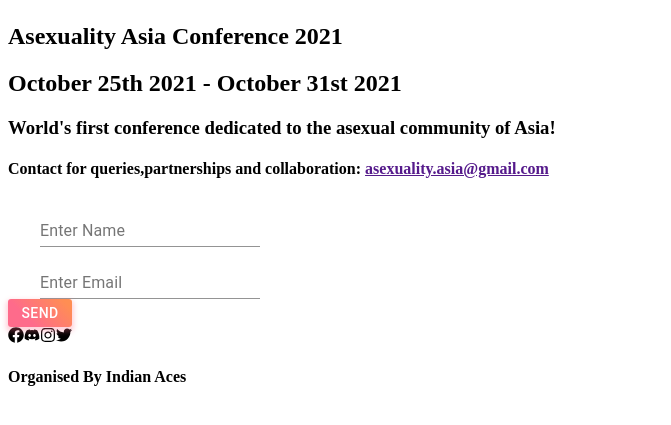
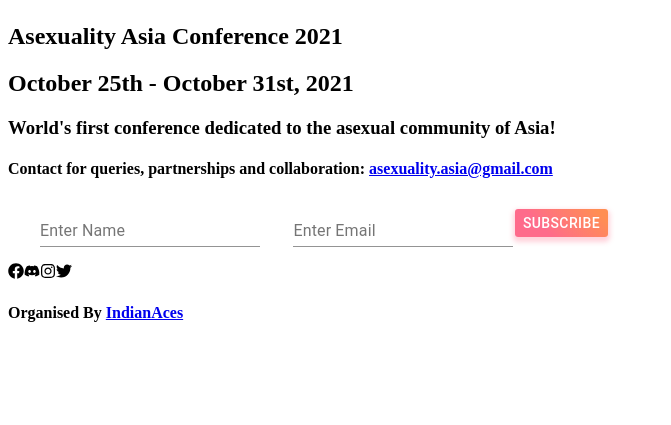
Before and after one commit to vinitaran/panacea, a Next.js app: page / in a window 1280 px wide. Shown: the part 369-794 px from the top of the page, without its empty margins (0-671 px from the left). Built offline with nearby package versions, Linux system fonts and the light colour scheme.

Commit message:
Email subscription

```diff
--- a/components/EmailButton.jsx
+++ b/components/EmailButton.jsx
@@ -1,4 +1,4 @@
-import React from "react";
+import React, {useState, useRef} from "react";
 import { Button } from "@material-ui/core";
 import { styled } from "@material-ui/core/styles";
 import TextField from "@material-ui/core/TextField";
@@ -10,6 +10,7 @@
 import Grid from '@material-ui/core/Grid';
 import AccountCircle from '@material-ui/icons/AccountCircle';
 import EmailIcon from '@material-ui/icons/Email';
+import {saveSubscription} from "./services/subscription.service";
 
 const useStyles = makeStyles((theme) => ({
   root: {
@@ -31,20 +32,47 @@
     boxShadow: "0 3px 5px 2px rgba(255, 105, 135, .3)",
     color: "white",
     height: 28,
-    padding: "0 10px",
+    padding: "0 30px",
   });
 
   const classes = useStyles();
 
+  const [name, setName] = useState("");
+  const [email, setEmail] = useState("");
+  const responseMess = useRef();
+  console.log(responseMess.current);
+
+  const subscription = (e) => {
+    e.preventDefault();
+    saveSubscription({name,email})
+      .then((response) => {
+        responseMess.current.style.color = 'green';
+        responseMess.current.innerText = 'Subscribed Successfully';
+        responseMess.current.style.backgroundColor = 'rgba(0, 0, 0, 0.377)';
+        responseMess.current.style.width = '165px';
+      })
+      .catch((err) => {
+        responseMess.current.style.color = 'red';
+        responseMess.current.innerText = 'Invalid Email Address';
+        responseMess.current.backgroundColor = 'rgba(0, 0, 0, 0.377)';
+        responseMess.current.style.width = '165px';
+      });
+  };
+
   return (
+
+
+
     <div className="EmailButton__container">
-      <div className={classes.margin} style={{color: 'white'}}>
+      <div className={classes.margin} style={{color: 'white', display:'flex', alignItems: 'center', width:'600px'}}>
         <Grid container spacing={1} alignItems="flex-end">
           <Grid item>
             <AccountCircle />
           </Grid>
           <Grid item>
-            <TextField id="input-with-icon-grid" label="Enter Name"  />
+            <TextField id="input-with-icon-grid" label="Enter Name" onChange={(e) => {
+            setName(e.target.value);
+          }} />
           </Grid>
         </Grid>
         <Grid container spacing={1} alignItems="flex-end">
@@ -52,11 +80,14 @@
             <EmailIcon />
           </Grid>
           <Grid item>
-            <TextField id="input-with-icon-grid" label="Enter Email"  />
+            <TextField id="input-with-icon-grid" label="Enter Email" onChange={(e) => {
+            setEmail(e.target.value);
+          }} />
           </Grid>
         </Grid>
-        <MyButton>Send</MyButton>
+        <MyButton onClick={subscription}>Subscribe</MyButton>
       </div>
+      <p id="responseValidation" ref={responseMess} ></p>
     </div>
   );
 }
--- a/components/HomePage.jsx
+++ b/components/HomePage.jsx
@@ -12,13 +12,14 @@
 				<h2 id='subheading'>Asexuality Asia Conference 2021</h2>
 			</div>
 			<div className='homeContent'>
-				<h2 id='date'>October 25th 2021 - October 31st 2021</h2>
+				<h2 id='date'>October 25th - October 31st, 2021</h2>
 				<h3 id='tagLine'>
 					World's first conference dedicated to the asexual community of Asia!
 				</h3>
 				<h4>
-					Contact for queries,partnerships and collaboration:{" "}
-					<a href=''>asexuality.asia@gmail.com</a>{" "}
+					Contact for queries, partnerships and collaboration:{" "}
+					<a target='_blank' href='mailto:asexuality.asia@gmail.com'>asexuality.asia@gmail.com</a>{" "}
+
 				</h4>
 			</div>
 			<div className='home__footer'>
--- a/components/SocialMediaIcons.jsx
+++ b/components/SocialMediaIcons.jsx
@@ -11,7 +11,7 @@
 				<FaTwitter className='media__icons' />
 			</div>
 			<div>
-				<h4>Organised By Indian Aces</h4>
+				<h4>Organised By <a target="_blank" href="http://indianaces.org/">IndianAces</a></h4>
 			</div>
 		</div>
 	);
--- /dev/null
+++ b/components/services/subscription.service.js
@@ -0,0 +1,11 @@
+import axios from 'axios';
+
+export const saveSubscription = ({name, email}) => {
+    return axios
+        .post("https://asian-aces-staging-api.herokuapp.com/subscription/", [{
+            name: name,
+            email: email,
+        }]);
+};
+
+export default { saveSubscription };
--- a/package.json
+++ b/package.json
@@ -11,6 +11,7 @@
   "dependencies": {
     "@material-ui/core": "^4.12.3",
     "@material-ui/icons": "^4.11.2",
+    "axios": "^0.21.1",
     "gsap": "^3.7.1",
     "mdbreact": "^5.1.0",
     "next": "11.1.0",
--- a/styles/_homeMain.scss
+++ b/styles/_homeMain.scss
@@ -13,8 +13,8 @@
         margin: 0px;
         text-align: center;
         font-family: 'Spartan', sans-serif;
-        margin: 20px;
-        font-size: 2.5rem;
+        margin: 35px;
+        font-size: 3rem;
 
     }
     h4{
@@ -51,7 +51,7 @@
 
 }
 #subheading{
-    font-size: 1.8rem;
+    font-size: 2.5rem;
     text-align: center;
     color: white;
     font-family: 'Spartan', sans-serif;
```
Also changed, not shown: styles/_emailButton.scss (+11 -0 lines), styles/_socialMediaIcons.scss (+4 -6 lines), 1 other file (tests, documents, lock files or other folders).
